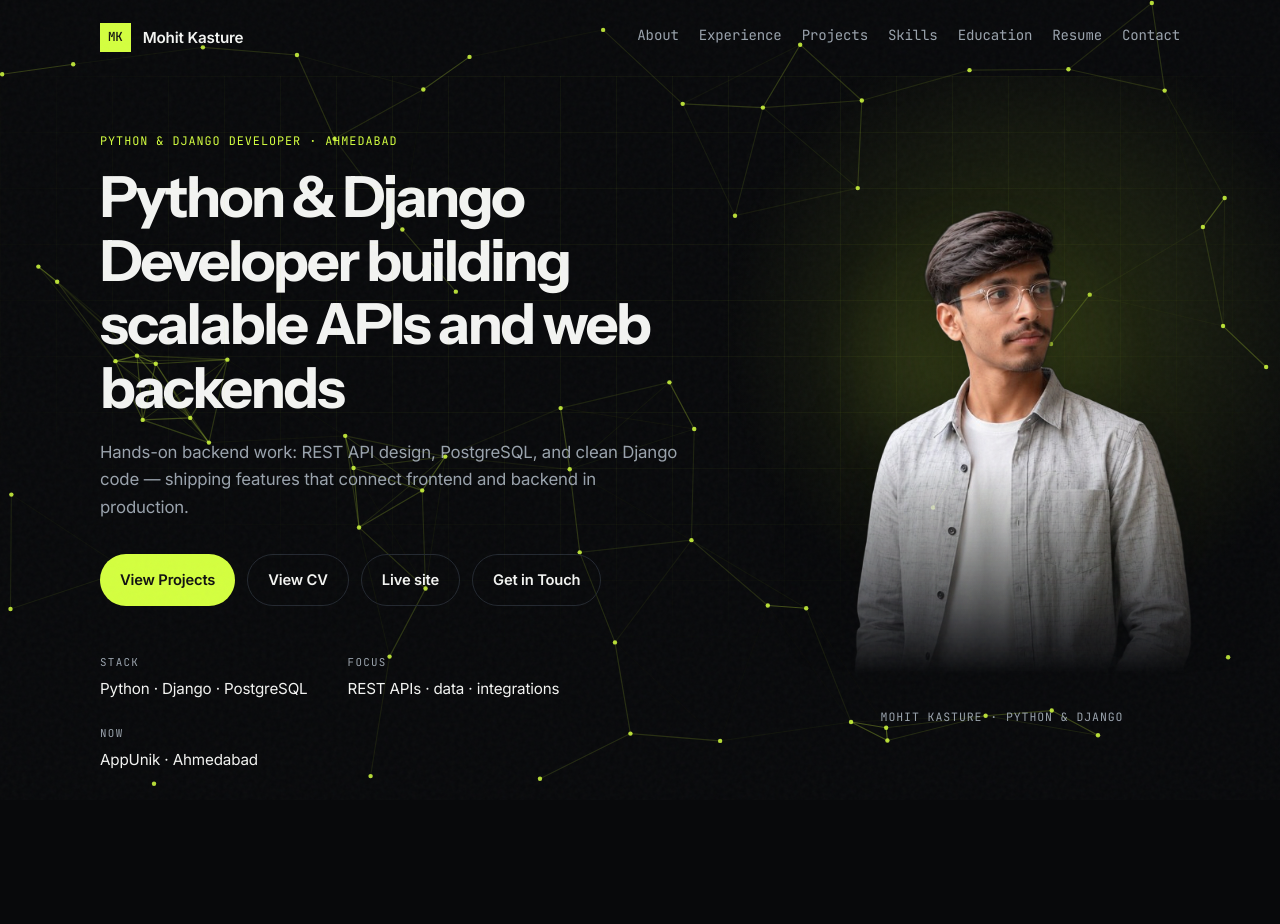
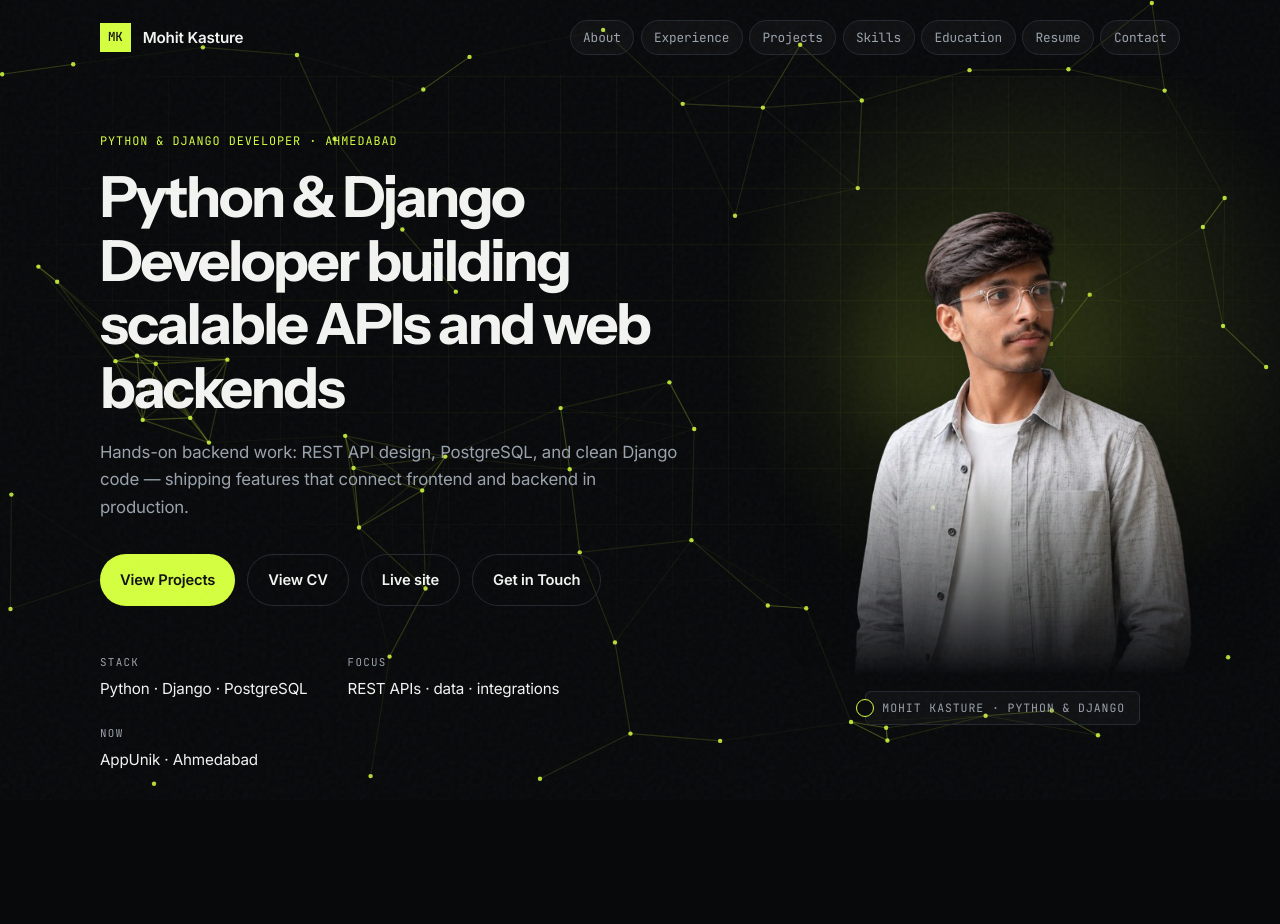
Before and after one commit to Mohitkasture/mohit-portfolio, a Django app: template home/templates/home/index.html in a window 1280 px wide. Shown: the top 924 px of the page. Run offline with Django 5.2, Linux system fonts and the light colour scheme; the template is opened without the code that fills it, so the values that code supplies are empty.

Commit message:
Refactor email handling in contact form to use EmailMessage; improve error handling and success messages. Update CSS for navigation and name badge styling, and adjust layout properties. Modify settings for SMTP email configuration with environment variables.

```diff
--- a/home/static/home/css/style.css
+++ b/home/static/home/css/style.css
@@ -137,33 +137,33 @@ code {
 .nav__menu {
   display: flex;
   align-items: center;
-  gap: 1.25rem;
+  flex-wrap: wrap;
+  justify-content: flex-end;
+  gap: 0.4rem;
   font-family: var(--mono);
-  font-size: 0.88rem;
+  font-size: 0.8rem;
 }
 
 .nav__menu a {
   text-decoration: none;
   color: var(--muted);
   position: relative;
-  padding-bottom: 0.2rem;
-  transition: color 0.2s ease;
+  padding: 0.36rem 0.78rem;
+  border: 1px solid var(--border);
+  border-radius: 999px;
+  background: rgba(255, 255, 255, 0.03);
+  transition: color 0.2s ease, border-color 0.2s ease, background 0.2s ease;
 }
 
 .nav__menu a::after {
-  content: "";
-  position: absolute;
-  left: 0;
-  bottom: 0;
-  width: 0;
-  height: 1.5px;
-  background: var(--accent);
-  transition: width 0.22s ease;
+  display: none;
 }
 
 .nav__menu a:hover,
 .nav__menu a:focus-visible {
   color: var(--accent);
+  border-color: rgba(212, 255, 63, 0.5);
+  background: var(--accent-dim);
 }
 
 .nav__resume::after {
@@ -261,16 +261,64 @@ code {
 }
 
 .portrait__cap {
+  margin-top: 0.2rem;
+  margin-left: 2.25rem;
+  position: relative;
+  z-index: 2;
+  display: flex;
+  justify-content: center;
+}
+
+.name-badge {
+  position: relative;
+  display: inline-flex;
+  align-items: center;
+  text-decoration: none;
+  cursor: pointer;
+  color: var(--muted);
+}
+
+.name-badge__circle {
+  width: 18px;
+  height: 18px;
+  border: 1.5px solid var(--accent);
+  border-radius: 50%;
+  margin-right: -9px;
+  background: var(--bg);
+  flex-shrink: 0;
+  z-index: 1;
+  transition: background 0.2s ease, transform 0.2s ease, box-shadow 0.2s ease, border-color 0.2s ease;
+}
+
+.name-badge__rect {
   font-family: var(--mono);
   font-size: 0.72rem;
-  color: var(--muted);
   letter-spacing: 0.08em;
   text-transform: uppercase;
-  margin-top: 0.55rem;
-  margin-left: 2.75rem;
-  position: relative;
-  z-index: 2;
-  text-align: center;
+  padding: 0.42rem 0.9rem 0.42rem 1.05rem;
+  border: 1px solid var(--border);
+  border-radius: 6px;
+  background: rgba(255, 255, 255, 0.03);
+  transition: color 0.2s ease, border-color 0.2s ease, background 0.2s ease;
+}
+
+.name-badge:hover,
+.name-badge:focus-visible {
+  color: var(--accent);
+}
+
+.name-badge:hover .name-badge__rect,
+.name-badge:focus-visible .name-badge__rect {
+  color: var(--accent);
+  border-color: rgba(212, 255, 63, 0.5);
+  background: var(--accent-dim);
+}
+
+.name-badge:hover .name-badge__circle,
+.name-badge:focus-visible .name-badge__circle {
+  background: var(--accent);
+  transform: scale(1.08);
+  box-shadow: 0 0 12px rgba(212, 255, 63, 0.4);
 }
 
 .hero__glow {
@@ -1089,7 +1137,7 @@ main,
   }
 
   .portrait__frame {
-    height: 640px;
+    height: 628px;
   }
 
   .split {
@@ -1121,10 +1169,15 @@ main,
     position: fixed;
     inset: var(--nav-h) 0 auto 0;
     flex-direction: column;
+    align-items: stretch;
     background: rgba(8, 9, 11, 0.96);
     padding: 1.2rem 1.5rem 1.6rem;
     border-bottom: 1px solid var(--border);
     display: none;
+  }
+
+  .nav__menu a {
+    text-align: center;
   }
 
   .nav.is-open .nav__menu {
--- a/home/templates/home/base.html
+++ b/home/templates/home/base.html
@@ -10,7 +10,7 @@
   <link rel="preconnect" href="https://fonts.googleapis.com">
   <link rel="preconnect" href="https://fonts.gstatic.com" crossorigin>
   <link href="https://fonts.googleapis.com/css2?family=Instrument+Sans:wght@400;500;600;700&family=Inter:wght@400;500;600&family=JetBrains+Mono:wght@400;500&display=swap" rel="stylesheet">
-  <link rel="stylesheet" href="{% static 'home/css/style.css' %}?v=cap5">
+  <link rel="stylesheet" href="{% static 'home/css/style.css' %}?v=namepos2">
 </head>
 <body>
   <div class="noise" aria-hidden="true"></div>
--- a/home/templates/home/index.html
+++ b/home/templates/home/index.html
@@ -51,7 +51,12 @@
         <div class="portrait__frame">
           <img src="{% static 'home/img/mohit.png' %}" alt="Mohit Kasture, Python and Django developer" width="467" height="851">
         </div>
-        <figcaption class="portrait__cap">Mohit Kasture · Python &amp; Django</figcaption>
+        <figcaption class="portrait__cap">
+          <a class="name-badge" href="#about">
+            <span class="name-badge__circle" aria-hidden="true"></span>
+            <span class="name-badge__rect">Mohit Kasture · Python &amp; Django</span>
+          </a>
+        </figcaption>
       </figure>
     </div>
   </section>
```
Also changed, not shown: home/views.py (+18 -7 lines), portfolio_site/settings.py (+31 -6 lines).
